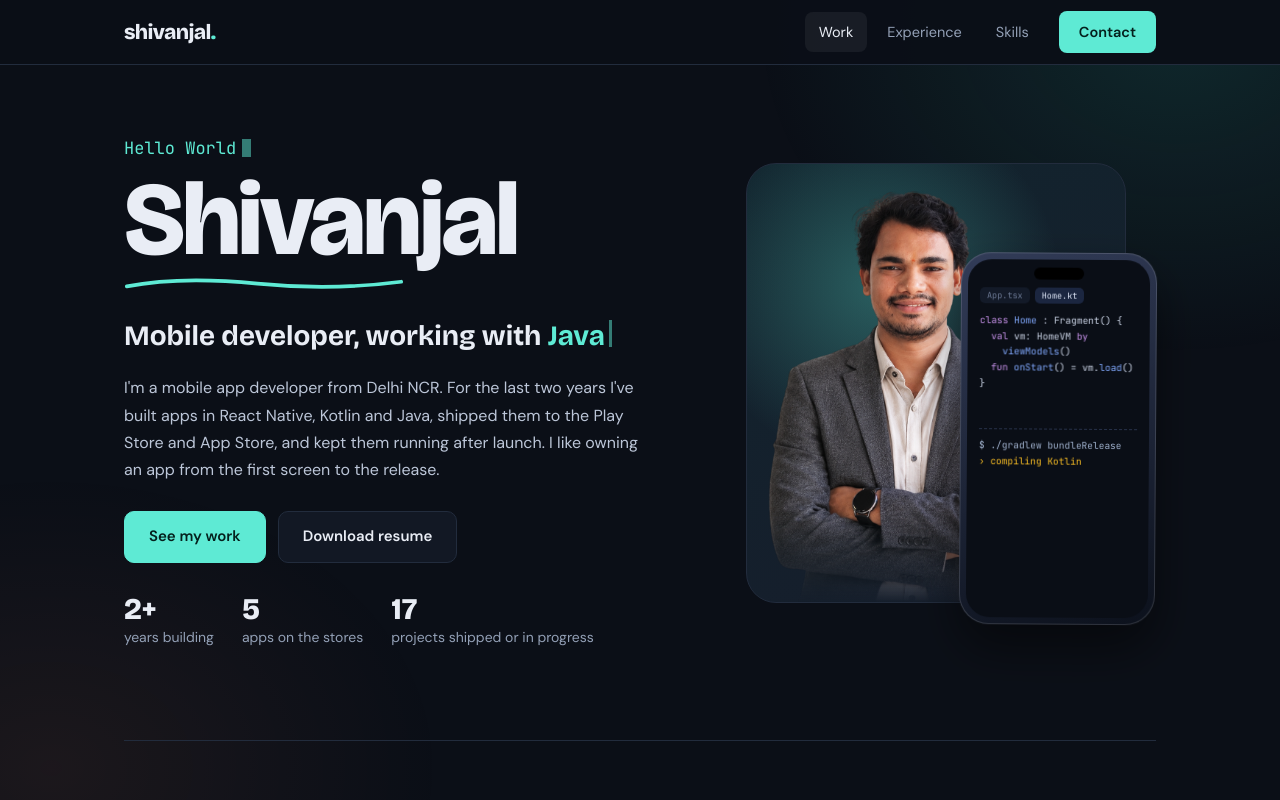
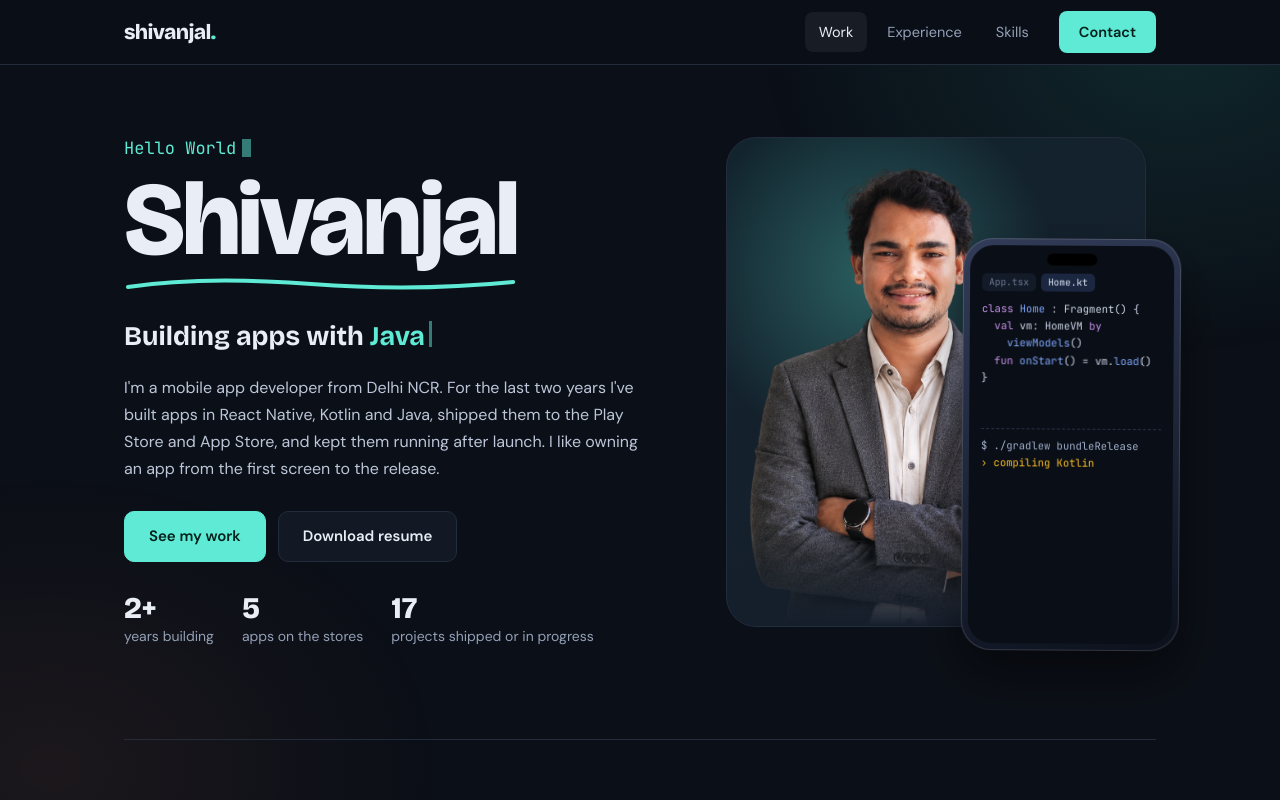
Before and after one commit to Shivanjal00/shivanjal-portfolio, a plain HTML site: page index.html in a window 1280 px wide. Shown: the top 800 px of the page. Drawn offline with nearby package versions, Linux system fonts and the light colour scheme.

Commit message:
Update layout and styling for hero section

```diff
--- a/index.html
+++ b/index.html
@@ -41,10 +41,11 @@ a{color:inherit}
 .hello::after{content:'';display:inline-block;width:9px;height:1.05em;background:var(--teal);margin-left:6px;vertical-align:-3px;animation:blink 1s steps(2) infinite}
 @keyframes blink{50%{opacity:0}}
 .hero h1{font-size:clamp(54px,9vw,104px);font-weight:800;line-height:.95;margin-bottom:6px}
-.hero h1 svg{display:block;width:min(280px,62%);margin-top:8px}
-.hero h1 path{stroke-dasharray:300;stroke-dashoffset:300;animation:draw 1.1s .4s ease forwards}
-@keyframes draw{to{stroke-dashoffset:0}}
-.role{font-family:'Bricolage Grotesque';font-weight:700;font-size:clamp(20px,2.6vw,28px);margin:22px 0 14px}
+.hero h1 .nm{display:inline-block;position:relative}
+.hero h1 svg{display:block;width:100%;height:14px;margin-top:8px;overflow:visible;transform-origin:left center;animation:draw 1.1s .4s cubic-bezier(.6,.1,.2,1) both}
+.hero h1 path{vector-effect:non-scaling-stroke}
+@keyframes draw{from{transform:scaleX(0)}to{transform:scaleX(1)}}
+.role{font-family:'Bricolage Grotesque';font-weight:700;font-size:clamp(18px,2.4vw,27px);margin:22px 0 14px;white-space:nowrap}
 .role b{color:var(--teal);font-weight:700}
 .role b::after{content:'';display:inline-block;width:3px;height:.95em;background:var(--teal);margin-left:4px;vertical-align:-2px;animation:blink 1s steps(2) infinite}
 .about{max-width:520px;color:#bcc6d8;margin-bottom:28px}
@@ -55,20 +56,20 @@ a{color:inherit}
 .facts{display:flex;flex-wrap:wrap;gap:28px;font-size:14px;color:var(--muted)}
 .facts b{display:block;font:800 30px/1.1 'Bricolage Grotesque';color:var(--text)}
 
-.stage{position:relative;justify-self:center;width:min(380px,100%);padding-bottom:20px}
-.pic{position:relative;height:440px;border-radius:30px;background:radial-gradient(260px 260px at 35% 28%,rgba(94,234,212,.3),transparent 70%),radial-gradient(200px 200px at 90% 100%,rgba(255,138,101,.18),transparent 70%),linear-gradient(155deg,#12242e,#161d2b);border:1px solid var(--line);overflow:hidden}
+.stage{position:relative;justify-self:center;width:min(420px,100%);padding-bottom:22px}
+.pic{position:relative;height:490px;border-radius:30px;background:radial-gradient(260px 260px at 35% 28%,rgba(94,234,212,.3),transparent 70%),radial-gradient(200px 200px at 90% 100%,rgba(255,138,101,.18),transparent 70%),linear-gradient(155deg,#12242e,#161d2b);border:1px solid var(--line);overflow:hidden}
 .pic img{position:absolute;bottom:0;left:50%;transform:translateX(-58%);height:96%;max-width:none;-webkit-mask-image:linear-gradient(#000 78%,transparent);mask-image:linear-gradient(#000 78%,transparent)}
 .pic .mono{position:absolute;inset:0;display:none;place-items:center;font:800 120px 'Bricolage Grotesque';color:var(--teal)}
-.phone{position:absolute;right:-30px;bottom:-4px;width:196px;height:372px;border-radius:30px;padding:7px;background:linear-gradient(160deg,#323c58,#0c111c);box-shadow:0 24px 50px rgba(0,0,0,.5),inset 0 0 0 1px rgba(255,255,255,.14);animation:bob 6s ease-in-out infinite;will-change:transform}
+.phone{position:absolute;right:-34px;bottom:-4px;width:218px;height:412px;border-radius:30px;padding:7px;background:linear-gradient(160deg,#323c58,#0c111c);box-shadow:0 24px 50px rgba(0,0,0,.5),inset 0 0 0 1px rgba(255,255,255,.14);animation:bob 6s ease-in-out infinite;will-change:transform}
 @keyframes bob{50%{transform:translateY(-12px) rotate(2deg)}}
-.screen{height:100%;border-radius:24px;background:#0a0e16;padding:28px 12px 11px;font:400 9.5px/1.65 'JetBrains Mono',monospace;overflow:hidden;position:relative}
+.screen{height:100%;border-radius:24px;background:#0a0e16;padding:28px 12px 11px;font:400 10.5px/1.65 'JetBrains Mono',monospace;overflow:hidden;position:relative}
 .screen::before{content:'';position:absolute;top:8px;left:50%;transform:translateX(-50%);width:50px;height:12px;border-radius:8px;background:#000}
-.tabs{display:flex;gap:5px;margin-bottom:9px;font-size:8.5px}
+.tabs{display:flex;gap:5px;margin-bottom:9px;font-size:9.5px}
 .tabs span{padding:1px 7px;border-radius:5px;background:#131a28;color:#6b7893;transition:background .3s,color .3s}
 .tabs span.on{background:#1b2640;color:#e0e8f8}
 .k{color:#c792ea}.s{color:#c3e88d}.f{color:#82aaff}.c{color:#6b7893}.n{color:#f78c6c}
-#code{min-height:108px;white-space:pre;color:#cfd8ea}
-.term{margin-top:8px;padding-top:8px;border-top:1px dashed #263048;min-height:112px;color:#9fb0cc}
+#code{min-height:120px;white-space:pre;color:#cfd8ea}
+.term{margin-top:8px;padding-top:8px;border-top:1px dashed #263048;min-height:124px;color:#9fb0cc}
 .term .ok{color:var(--live)}.term .w{color:var(--amb)}
 .term .cur::after{content:'▍';color:var(--teal);animation:blink 1s steps(2) infinite}
 
@@ -171,10 +172,10 @@ footer .wrap{display:flex;justify-content:space-between;flex-wrap:wrap;gap:8px}
   .grid{grid-template-columns:1fr}
   .job{grid-template-columns:1fr}
   section{padding:64px 0}
-  .stage{width:min(320px,86%)}.pic{height:380px}.phone{right:-18px;width:166px;height:320px}.screen{font-size:8.5px}
+  .stage{width:min(350px,88%)}.pic{height:410px}.phone{right:-18px;width:184px;height:352px}.screen{font-size:9px}.tabs{font-size:8.5px}#code{min-height:104px}.term{min-height:106px}
   .sheet{padding:24px 20px}
 }
-@media(prefers-reduced-motion:reduce){*{animation:none!important;transition:none!important}.js .rv{opacity:1;transform:none}.hero h1 path{stroke-dashoffset:0}}
+@media(prefers-reduced-motion:reduce){*{animation:none!important;transition:none!important}.js .rv{opacity:1;transform:none}}
 </style>
 </head>
 <body>
@@ -193,10 +194,10 @@ footer .wrap{display:flex;justify-content:space-between;flex-wrap:wrap;gap:8px}
   <div class="hero">
     <div>
       <p class="hello">Hello World</p>
-      <h1>Shivanjal
-        <svg viewBox="0 0 300 14" fill="none" aria-hidden="true"><path d="M3 9c40-8 90-8 140-3s100 5 154-2" stroke="#5eead4" stroke-width="4" stroke-linecap="round"/></svg>
-      </h1>
-      <div class="role">Mobile developer, working with <b id="ty"></b></div>
+      <h1><span class="nm">Shivanjal
+        <svg viewBox="0 0 300 14" preserveAspectRatio="none" fill="none" aria-hidden="true"><path d="M3 9c40-8 90-8 140-3s100 5 154-2" stroke="#5eead4" stroke-width="4" stroke-linecap="round"/></svg>
+      </span></h1>
+      <div class="role">Building apps with <b id="ty"></b></div>
       <p class="about">I'm a mobile app developer from Delhi NCR. For the last two years I've built apps in React Native, Kotlin and Java, shipped them to the Play Store and App Store, and kept them running after launch. I like owning an app from the first screen to the release.</p>
       <div class="actions">
         <a class="btn main" href="#work">See my work</a>
```
